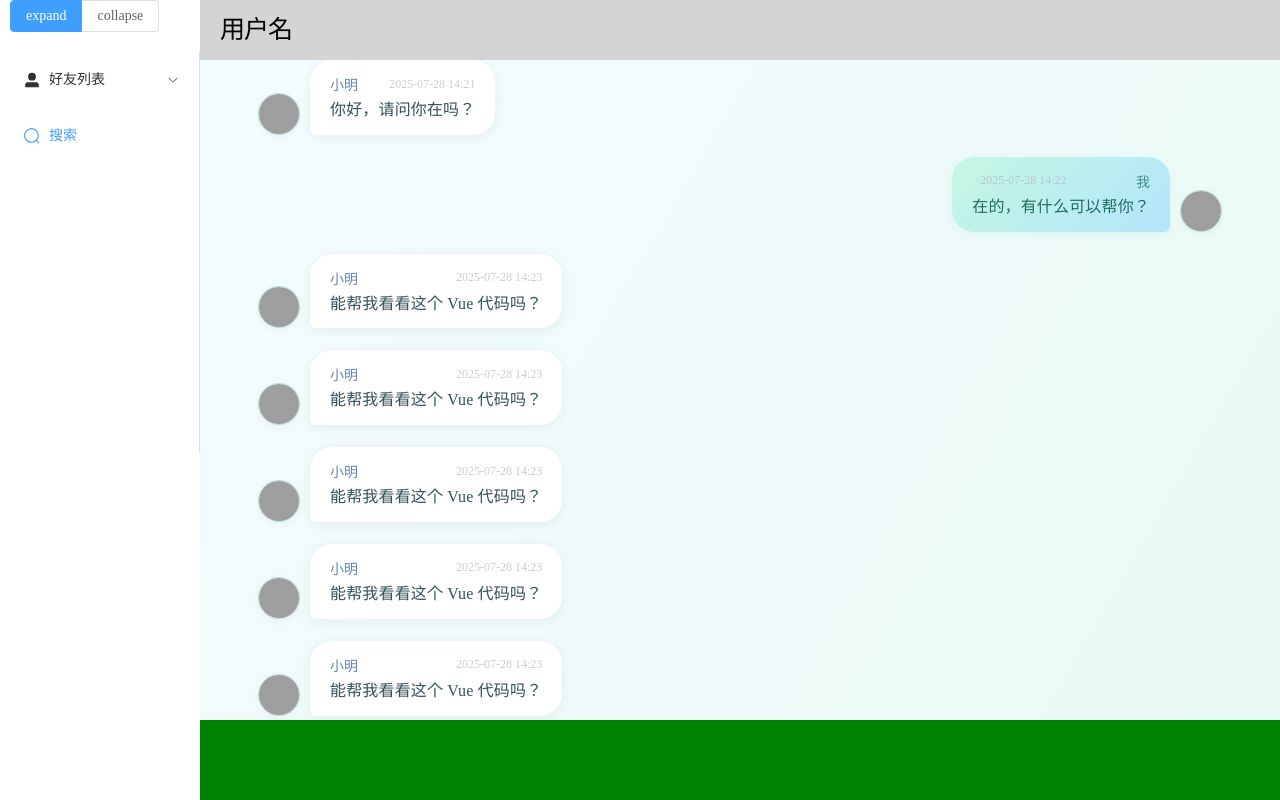
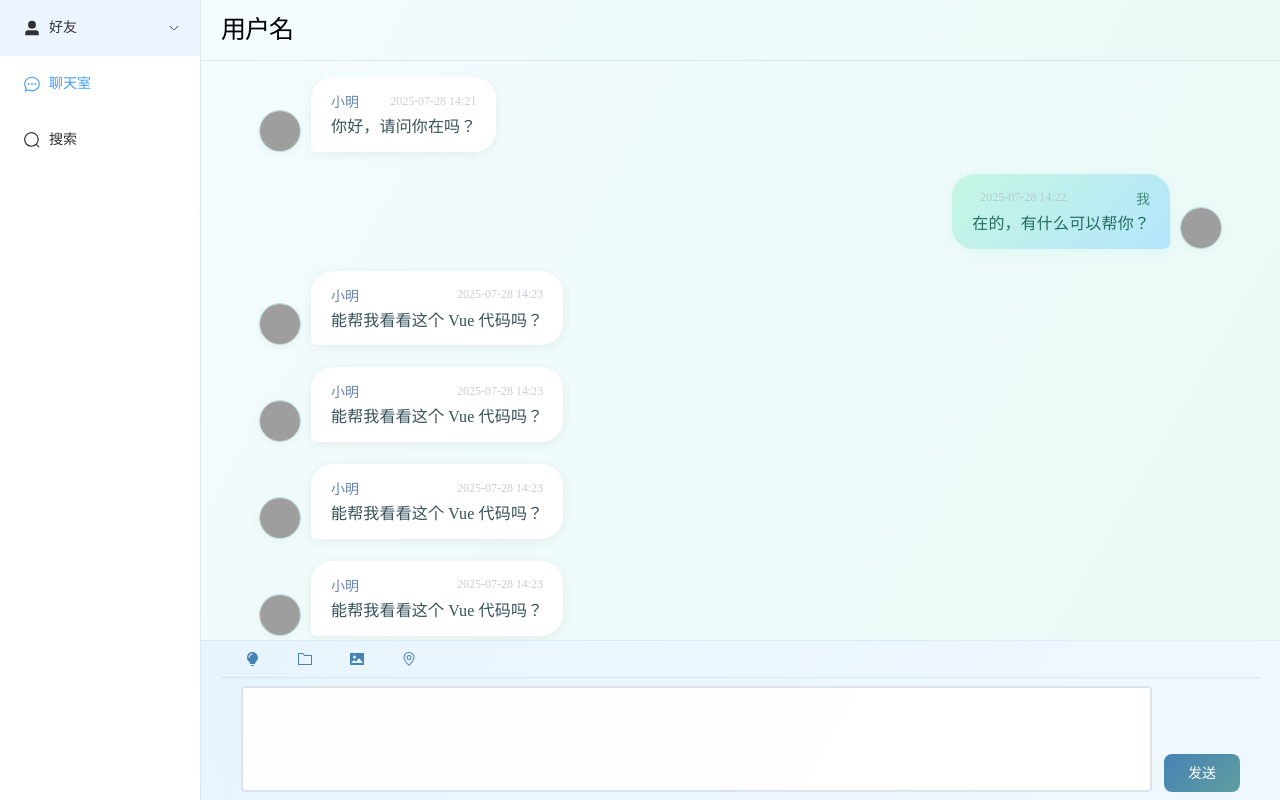
Before and after one commit to LovroMance/aiChat, a Vue app: page / in a window 1280 px wide. Built offline with nearby package versions, Linux system fonts and the light colour scheme; grey boxes are pictures that could not be loaded.

Commit message:
'聊天整个面板静态渲染基本完成，有些细节可等后期优化'

```diff
--- a/src/views/Chat/chatInput.vue
+++ b/src/views/Chat/chatInput.vue
@@ -1,13 +1,139 @@
 <script setup>
-
+import { ref } from 'vue'
+const input = ref('')
 </script>
 
 <template>
-  <div>
-
+  <div class="common-layout">
+    <el-container>
+      <!-- 表情、文件等 -->
+      <el-header class="el-header-input">
+        <div class="icon-container">
+          <el-icon class="header-icon"><Opportunity /></el-icon>
+          <el-icon class="header-icon"><Folder /></el-icon>
+          <el-icon class="header-icon"><PictureFilled /></el-icon>
+          <el-icon class="header-icon"><Location /></el-icon>
+        </div>
+      </el-header>
+      <!-- 文本输入框 -->
+      <el-main class="el-main-input">
+        <div class="input-container">
+          <el-input
+            class="el-input-input"
+            v-model="input"
+            type="textarea"
+            :rows="3"
+            :autosize="{ minRows: 2, maxRows: 4 }"
+          />
+          <el-button class="send-button" type="primary">发送</el-button>
+        </div>
+      </el-main>
+    </el-container>
   </div>
 </template>
 
 <style scoped>
+.common-layout {
+  display: flex;
+  height: 100%;
+  min-height: 0;
+  max-height: 100%;
+}
+.el-header-input {
+  height: 36px;
+  display: flex;
+  align-items: center;
+  justify-content: flex-start;
+  background: linear-gradient(120deg, #e8f4fd 0%, #f0f8ff 100%);
+  padding: 0 16px;
+  flex-shrink: 0;
+}
+.icon-container {
+  display: flex;
+  align-items: center;
+  gap: 20px;
+  width: 85%;
+}
+.header-icon {
+  font-size: 32px;
+  color: #4682b4;
+  cursor: pointer;
+  padding: 8px;
+  border-radius: 6px;
+  transition: all 0.2s ease;
+}
+.header-icon:hover {
+  color: #5f9ea0;
+  background: rgba(70, 130, 180, 0.1);
+  transform: translateY(-1px);
+}
+.el-main-input {
+  padding: 8px 20px;
+  border-top: 1px solid rgba(70, 130, 180, 0.15);
+  background: linear-gradient(120deg, #e8f4fd 0%, #f0f8ff 100%);
+  flex: 1;
+  min-height: 0;
+  display: flex;
+  flex-direction: column;
+  height: 100%;
+}
+.input-container {
+  display: flex;
+  align-items: flex-end;
+  gap: 12px;
+  height: 100%;
+  min-height: 0;
+  flex: 1;
+}
+.el-input-input {
+  flex: 1;
+  width: 100%;
+  min-height: 0;
+  max-height: 100%;
+  height: 100%;
+  display: flex;
+}
+.el-input-input :deep(.el-textarea__inner) {
+  min-height: 100%;
+  max-height: 100%;
+  height: 100% !important;
+  box-sizing: border-box;
+  color: #4682b4;
+  font-size: 15px;
+  font-weight: 400;
+  line-height: 1.6;
+  padding: 16px 10px;
+  background: rgba(255,255,255,0.9);
+  border: 1px solid rgba(70,130,180,0.2);
+  resize: none;
+  text-align: left;
+  vertical-align: top;
+  overflow-y: auto;
+}
 
+/* 兼容 Firefox，彻底隐藏按钮 */
+.el-input-input :deep(.el-textarea__inner) {
+  scrollbar-width: thin;
+  scrollbar-color: #c2e0f7 transparent;
+  scrollbar-gutter: stable both-edges;
+}
+.el-input-input :deep(.el-textarea__inner::placeholder) {
+  color: rgba(70, 130, 180, 0.6);
+  font-style: italic;
+}
+.send-button {
+  background: linear-gradient(135deg, #4682b4 0%, #5f9ea0 100%);
+  border: none;
+  border-radius: 8px;
+  padding: 12px 24px;
+  font-weight: 500;
+  transition: all 0.3s ease;
+  flex-shrink: 0;
+  height: fit-content;
+}
+.send-button:hover {
+  background: linear-gradient(135deg, #5f9ea0 0%, #4682b4 100%);
+  transform: translateY(-1px);
+  box-shadow: 0 4px 12px rgba(70, 130, 180, 0.3);
+}
 </style>
--- a/src/views/Chat/chatPanel.vue
+++ b/src/views/Chat/chatPanel.vue
@@ -102,7 +102,7 @@ const messages = ref([
   width: 100%;
   height: 100%;
   /* 只保留左右内边距，去掉上下 */
-  padding: 0 24px;
+  padding: 16px 24px 0px;
   background: linear-gradient(120deg, #f3fbfe 0%, #eafaf6 100%);
   box-sizing: border-box;
 }
--- a/src/views/Home/homePage.vue
+++ b/src/views/Home/homePage.vue
@@ -1,31 +1,22 @@
 <script setup>
-import { ref } from 'vue'
 import chatPanel from '@/views/Chat/chatPanel.vue'
 import chatInput from '@/views/Chat/chatInput.vue'
-const isCollapse = ref(false)
 </script>
 
 <template>
   <el-container style="height: 100vh; min-height: 0">
     <!-- 侧边栏 -->
     <el-aside width="200px">
-      <el-radio-group v-model="isCollapse" style="margin-bottom: 20px; margin-left: 10px">
-        <el-radio-button :value="false">expand</el-radio-button>
-        <el-radio-button :value="true">collapse</el-radio-button>
-      </el-radio-group>
       <el-menu
         default-active="2"
         class="el-menu-vertical-demo"
-        :collapse="isCollapse"
-        @open="handleOpen"
-        @close="handleClose"
       >
         <el-sub-menu index="1">
           <template #title>
             <el-icon>
               <UserFilled />
             </el-icon>
-            <span>好友列表</span>
+            <span>好友</span>
           </template>
           <el-sub-menu index="1-1">
             <template #title>
@@ -46,20 +37,32 @@ const isCollapse = ref(false)
 
         <el-menu-item index="2">
           <el-icon>
+            <ChatDotRound />
+          </el-icon>
+          <template #title>聊天室</template>
+        </el-menu-item>
+
+        <el-menu-item index="3">
+          <el-icon>
             <Search />
           </el-icon>
           <template #title>搜索</template>
         </el-menu-item>
+
+
       </el-menu>
     </el-aside>
 
     <!-- 聊天框 -->
-    <el-container style="height: 100vh; min-height: 0">
-      <el-header class="header-container" style="height: 10%">用户名</el-header>
-      <el-main style="padding: 0">
+    <el-container style="height: 100vh; min-height: 0; border-left: 1px solid rgba(70, 130, 180, 0.2);">
+      <!-- 用户名 -->
+      <el-header class="header-container" style="height: 10%;">用户名</el-header>
+      <!-- 聊天内容 -->
+      <el-main style="padding: 0; border-top: 1px solid rgba(70, 130, 180, 0.2);">
         <chatPanel />
       </el-main>
-      <el-footer style="background-color: green; height: 10%">
+      <!-- 输入框 -->
+      <el-footer style="background: linear-gradient(120deg, #e8f4fd 0%, #f0f8ff 100%); height: 20%; border-top: 1px solid rgba(70, 130, 180, 0.1);">
         <chatInput />
       </el-footer>
     </el-container>
@@ -70,11 +73,12 @@ const isCollapse = ref(false)
 .el-menu-vertical-demo:not(.el-menu--collapse) {
   width: 200px;
   min-height: 400px;
+  border: 0;
 }
 
 /* 右侧主题头部的字体样式 */
 .header-container {
-  background-color: rgba(169, 169, 169, 0.5);
+  background: linear-gradient(120deg, #f3fbfe 0%, #eafaf6 100%);
   font-weight: 500;
   font-size: 25px;
   letter-spacing: -1px;
```
